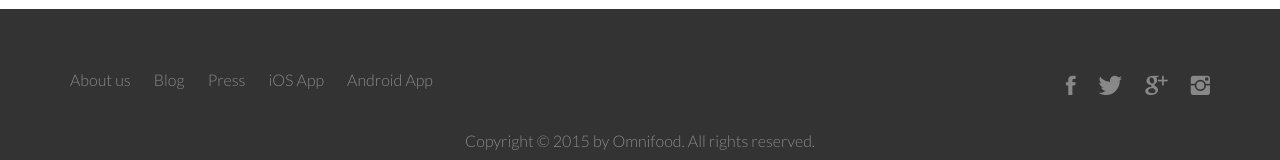
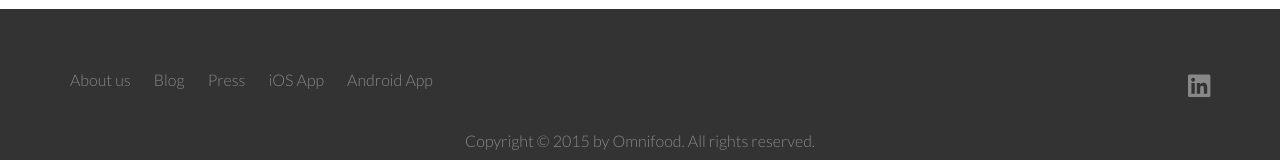
Before and after one commit to hmaherca/hmaherWebSite, a plain HTML site: page Omnifood - After Section 7/index.html in a window 1280 px wide. Shown: the part 4085-4245 px from the top of the page. Drawn offline with nearby package versions, Linux system fonts and the light colour scheme; a script that the page names is missing; files whose address does not match are found by name.

Commit message:
icon added linkedin

```diff
--- a/Omnifood - After Section 7/index.html
+++ b/Omnifood - After Section 7/index.html
@@ -446,10 +446,10 @@ I was looking for a quick and easy food delivery service in San Franciso. I trie
                 </div>
                 <div class="col span-1-of-2">
                     <ul class="social-links">
-                        <li><a href="#"><i class="ion-social-facebook"></i></a></li>
-                        <li><a href="#"><i class="ion-social-twitter"></i></a></li>
+                        <li><a href="#"><i class="fab fa-linkedin"></i></a></li>
+                        <!-- <li><a href="#"><i class="ion-social-twitter"></i></a></li>
                         <li><a href="#"><i class="ion-social-googleplus"></i></a></li>
-                        <li><a href="#"><i class="ion-social-instagram"></i></a></li>
+                        <li><a href="#"><i class="ion-social-instagram"></i></a></li> -->
                     </ul>
                 </div>
             </div>
```
